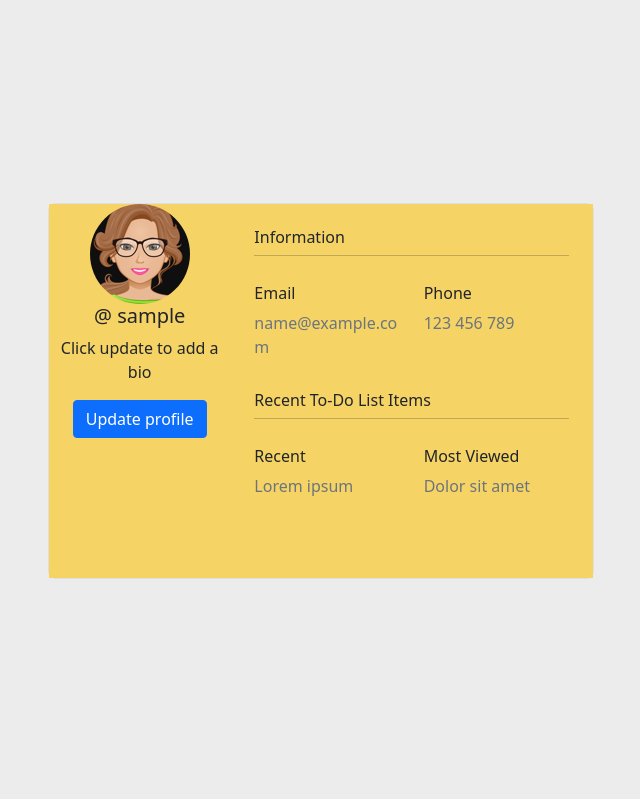
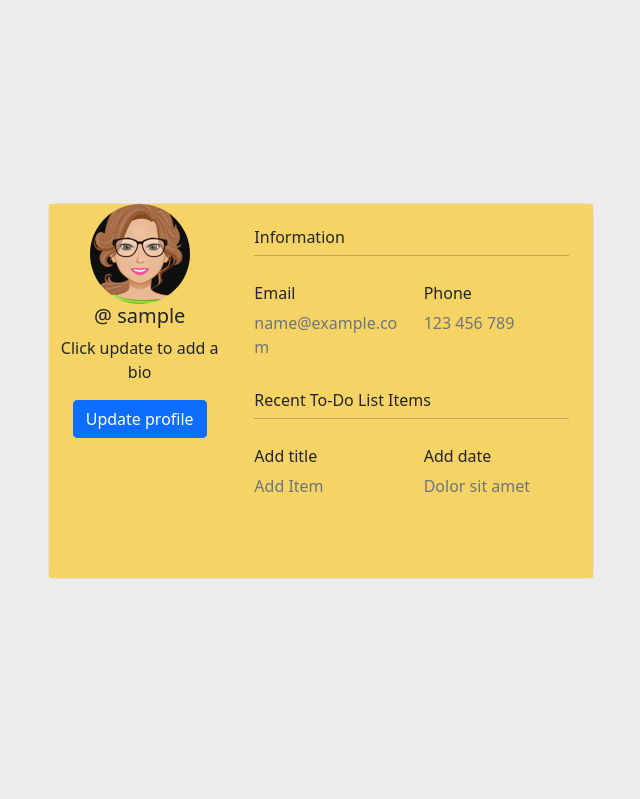
Before and after one commit to sheready/todo-app, a Django app: page /users/profile/ in a window 1280 px wide. Shown: the part 57-856 px from the top of the page, without its empty margins (319-959 px from the left). Run offline with Django 4.2, Linux system fonts and the light colour scheme; the visitor is signed in with stand-in values (Sample User, id 1); some libraries are stand-ins or nearby versions.

Commit message:
add headings to profile for latest item

```diff
--- a/users/templates/profile.html
+++ b/users/templates/profile.html
@@ -45,11 +45,11 @@
                 <hr class="mt-0 mb-4">
                 <div class="row pt-1">
                   <div class="col-6 mb-3">
-                    <h6>Recent</h6>
-                    <p class="text-muted">Lorem ipsum</p>
+                    <h6>Add title</h6>
+                    <p class="text-muted">Add Item</p>
                   </div>
                   <div class="col-6 mb-3">
-                    <h6>Most Viewed</h6>
+                    <h6>Add date</h6>
                     <p class="text-muted">Dolor sit amet</p>
                   </div>
                 </div>
```
